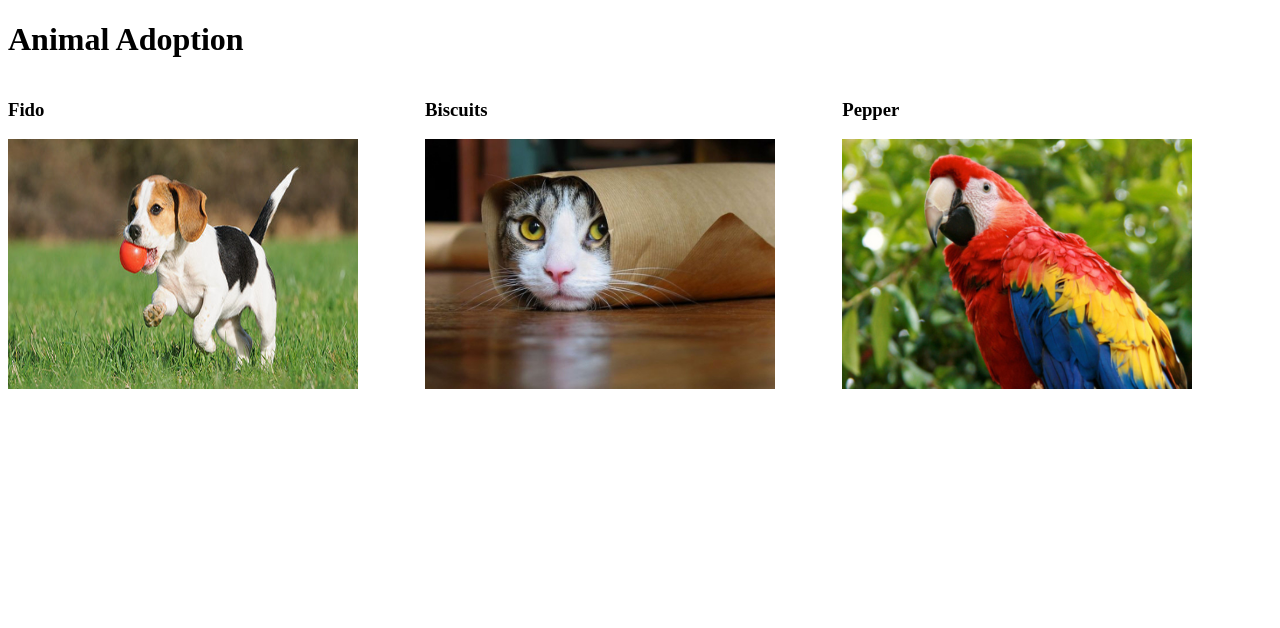
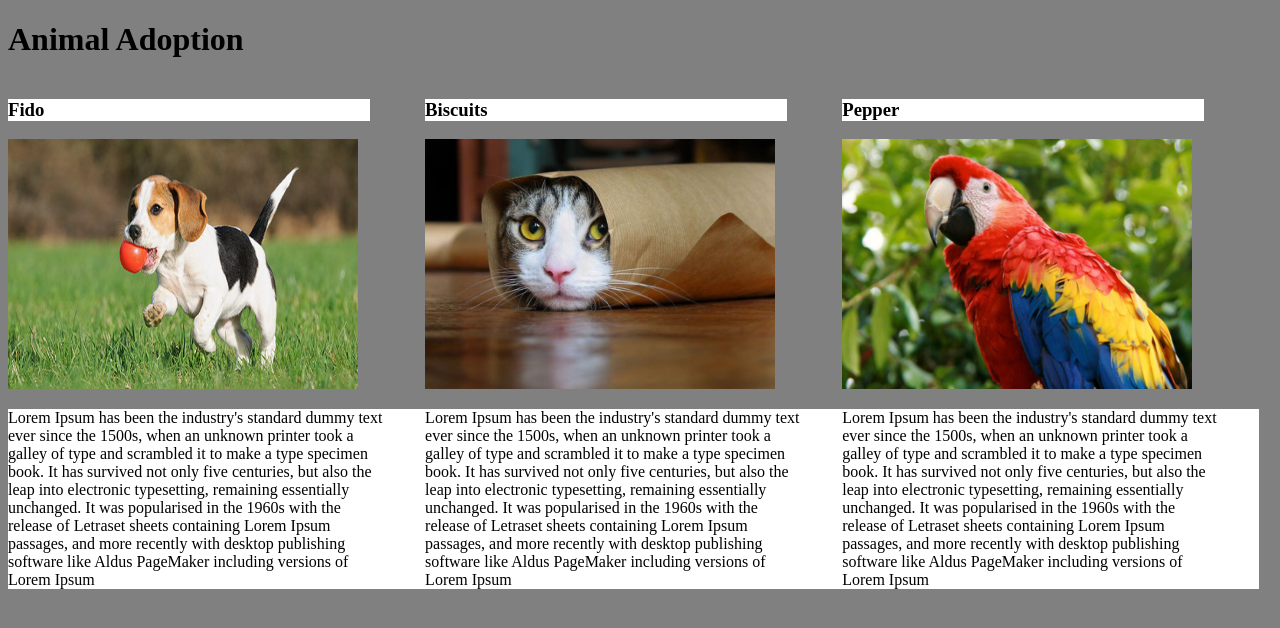
Before and after one commit to jordankstringer/animals, a plain HTML site: page index.html in a window 1280 px wide. Drawn offline with Linux system fonts and the light colour scheme.

Commit message:
added margin and padding to paragraph

```diff
--- a/css/stylesheet.css
+++ b/css/stylesheet.css
@@ -1,4 +1,20 @@
+body {
+  background-color: grey;
+}
+
 .animal {
   float: left;
   width: 33%;
 }
+
+.animal h3 {
+  background-color: white;
+  margin-right: 55px;
+}
+
+.animal p {
+  padding-right: 40px;
+  background-color: white;
+}
+
+.animal
--- a/index.html
+++ b/index.html
@@ -10,14 +10,18 @@
     <div class="animal">
       <h3>Fido</h3>
       <img src="images/dog_1.jpg" width="350px" height="250px" alt="picture of dog" />
+      <p>Lorem Ipsum has been the industry's standard dummy text ever since the 1500s, when an unknown printer took a galley of type and scrambled it to make a type specimen book. It has survived not only five centuries, but also the leap into electronic typesetting, remaining essentially unchanged. It was popularised in the 1960s with the release of Letraset sheets containing Lorem Ipsum passages, and more recently with desktop publishing software like Aldus PageMaker including versions of Lorem Ipsum</p>
     </div>
     <div class="animal">
       <h3>Biscuits</h3>
       <img src="images/cat_1.jpg" width="350px" height="250px" alt="cat picture" />
+      <p>Lorem Ipsum has been the industry's standard dummy text ever since the 1500s, when an unknown printer took a galley of type and scrambled it to make a type specimen book. It has survived not only five centuries, but also the leap into electronic typesetting, remaining essentially unchanged. It was popularised in the 1960s with the release of Letraset sheets containing Lorem Ipsum passages, and more recently with desktop publishing software like Aldus PageMaker including versions of Lorem Ipsum</p>
     </div>
     <div class="animal">
       <h3>Pepper</h3>
       <img src="images/parrot_1.jpg" width="350px" height="250px" alt="parrot picture" />
+      <p>Lorem Ipsum has been the industry's standard dummy text ever since the 1500s, when an unknown printer took a galley of type and scrambled it to make a type specimen book. It has survived not only five centuries, but also the leap into electronic typesetting, remaining essentially unchanged. It was popularised in the 1960s with the release of Letraset sheets containing Lorem Ipsum passages, and more recently with desktop publishing software like Aldus PageMaker including versions of Lorem Ipsum</p>
     </div>
+
   </body>
 </html>
```
